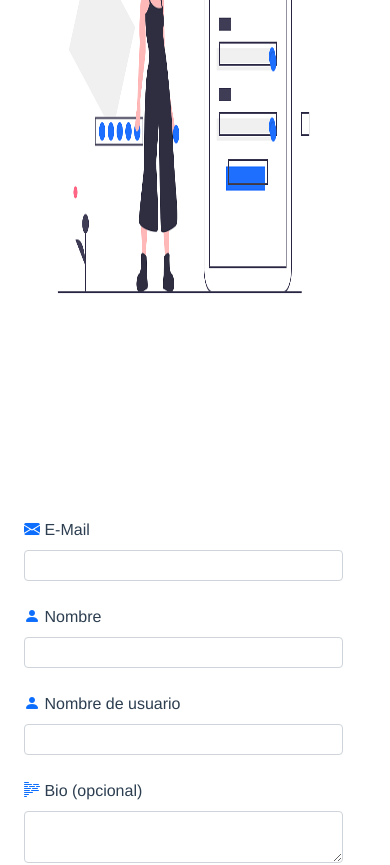
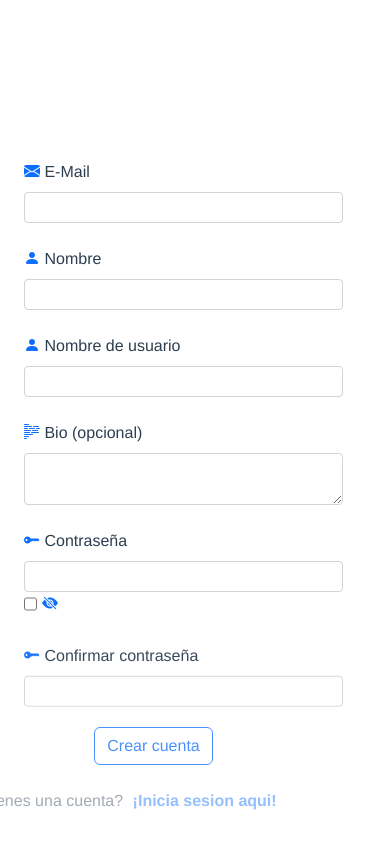
Before and after one commit to MazzGuille/instaclon, a Vue app: page /registro in a window 390 px wide. Shown: the top 865 px of the page. Built offline with nearby package versions, Linux system fonts and the light colour scheme.

Commit message:
pre deploy

```diff
--- a/src/views/Register.vue
+++ b/src/views/Register.vue
@@ -170,7 +170,16 @@
                 >
                 <input
                 @input="valContraseñas()"
+                v-if="!showPass"
                   type="password"
+                  id="confirmpasswdinput"
+                  class="form-control form-control-sm"
+                  v-model="ConfirmarClave"
+                />
+                 <input
+                @input="valContraseñas()"
+                v-if="showPass"
+                  type="text"
                   id="confirmpasswdinput"
                   class="form-control form-control-sm"
                   v-model="ConfirmarClave"
@@ -497,7 +506,7 @@ export default {
 }
 
 .form-container {
-  height: 85vh;
+  min-height: 85vh;
 }
 
 .inner-form-container {
@@ -534,4 +543,14 @@ input:focus {
   display: flex;
   gap: 5px;
 }
+
+@media (max-width: 430px){
+  .img-container{
+    display: none;
+  }
+
+  .form-container{
+    min-height: 100vh;
+  }
+}
 </style>
```
